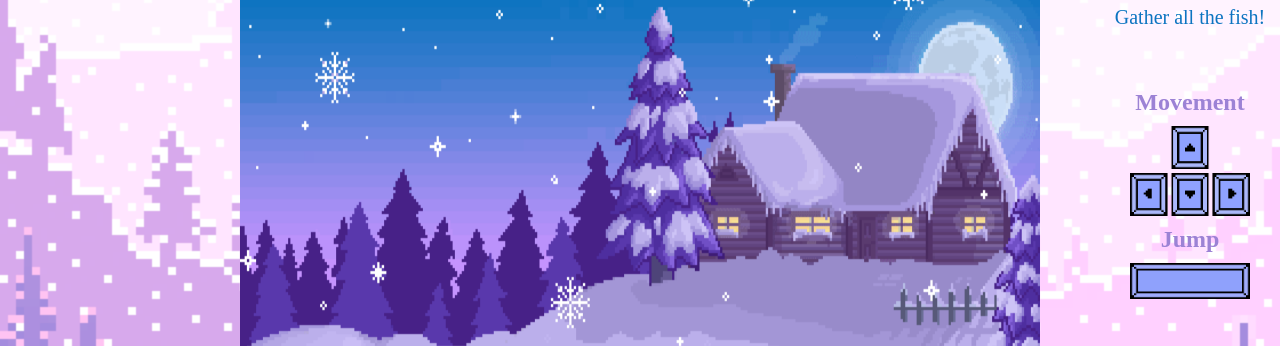
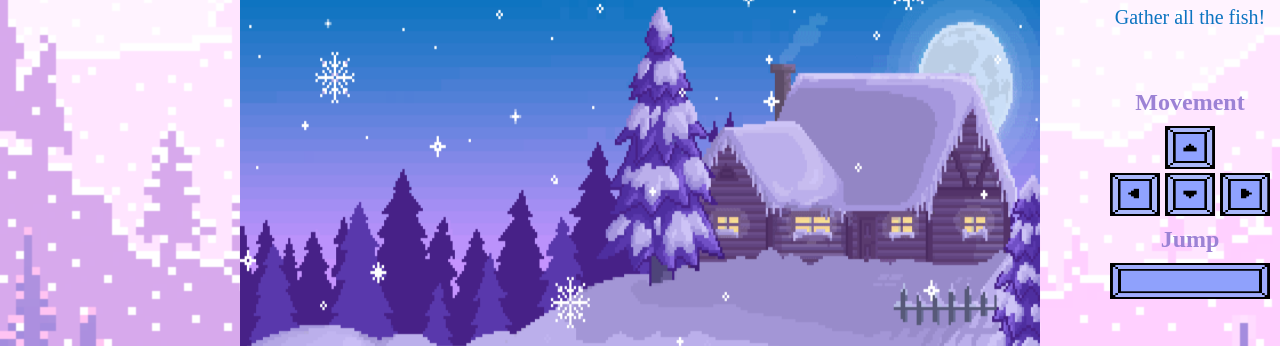
Before and after one commit to tyeonn/tamago-land, a website built with webpack: page index.html in a window 1280 px wide. Shown: the part 141-487 px from the top of the page. Built offline with nearby package versions, Linux system fonts and the light colour scheme; files whose address does not match are found by name; a web font is replaced by a local one.

Commit message:
fix direction keys img

```diff
--- a/src/css/main.css
+++ b/src/css/main.css
@@ -169,11 +169,11 @@ body {
 }
 #arrow-img {
   height: 15%;
-  width: 60%;
+  width: 80%;
 }
 #spacebar-img {
   height: 6%;
-  width: 60%;
+  width: 80%;
 }
 .hidden {
   display: none !important;
```
